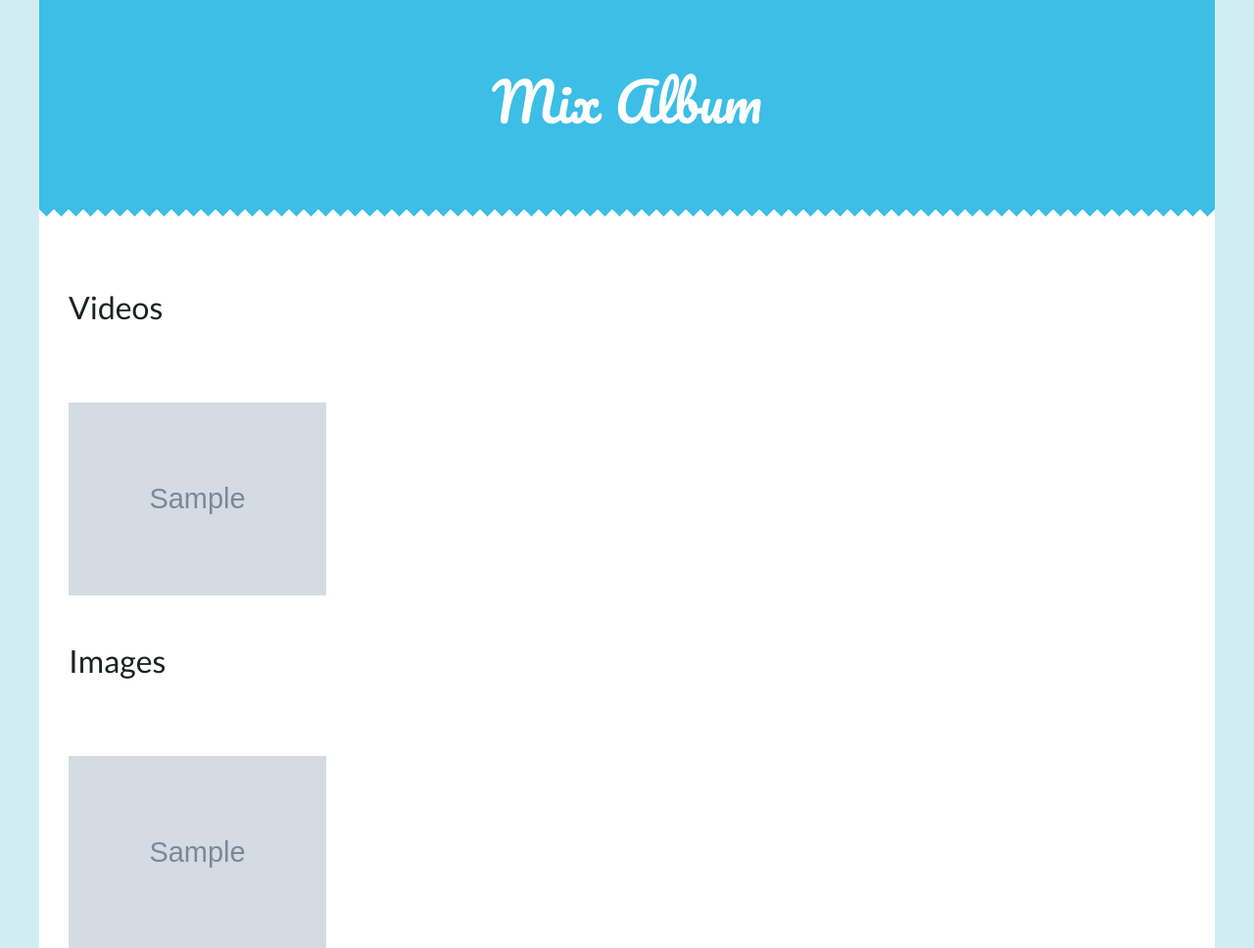
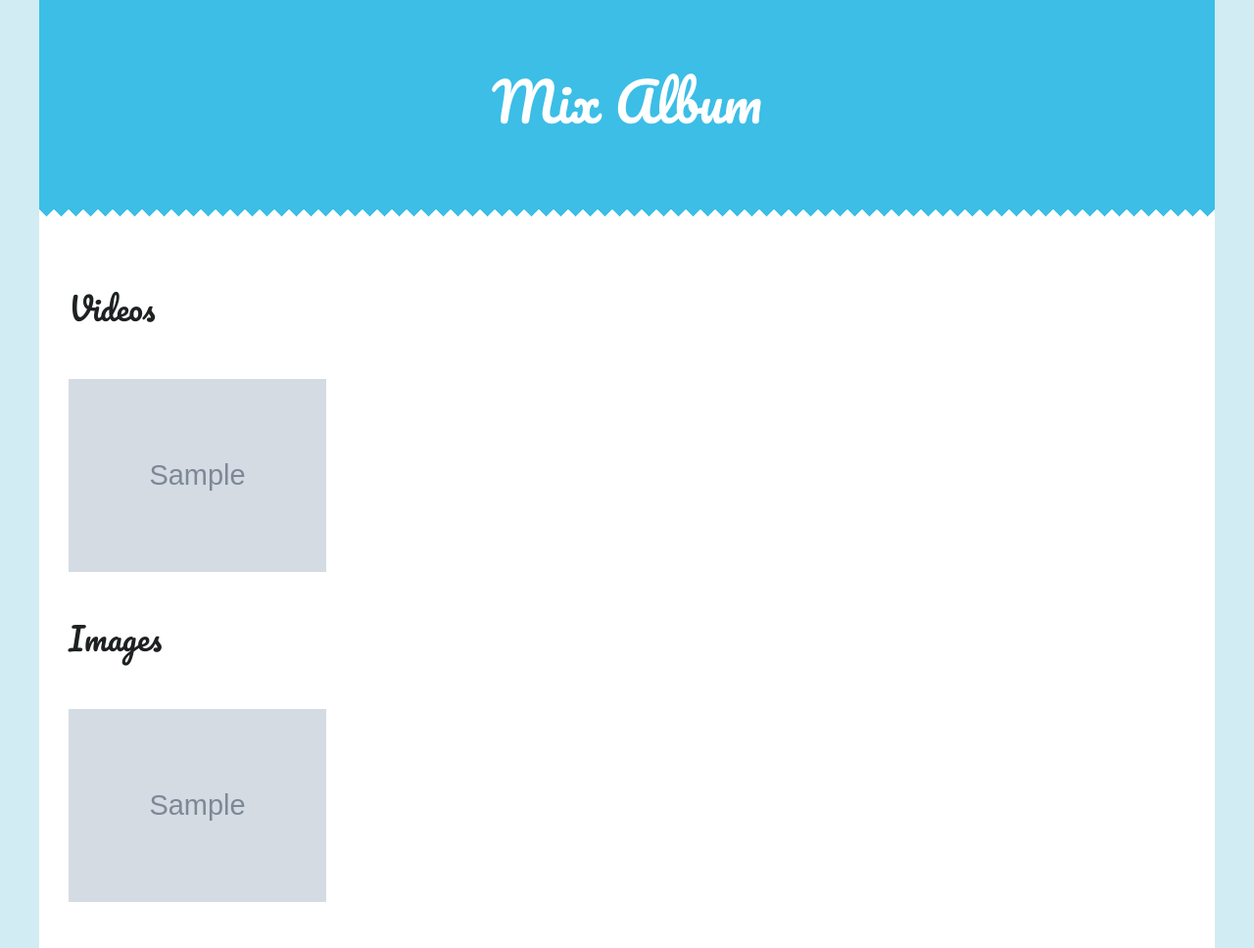
Before and after one commit to karimtabet/creativeoppsv2, a Flask app: page /gallery/1 in a window 1280 px wide. Shown: the part 84-1052 px from the top of the page at 98% size. Run offline with Flask 2, Linux system fonts and the light colour scheme; tables that the repository leaves empty hold one stand-in row (values such as "Sample post"); grey boxes marked "Sample" are stand-in pictures; parts of the project's set-up code (start-up, migrations or seed data) failed here and were passed over; some libraries are stand-ins or nearby versions.

Commit message:
set font for gallery type heading

```diff
--- a/app/static/css/style.css
+++ b/app/static/css/style.css
@@ -660,7 +660,11 @@ position:relative;}
 
 .albums-holder .gallery, .events-holder .event{margin-top:54px;}
 .albums-holder:first-child .gallery, .events-holder:first-child .event{margin-top:0;}
-
+.gallery-type {
+    font-family: 'Pacifico', Arial, sans-serif;
+    color: #1d2122;
+    margin: 0;
+}
 .gallery h5, .gallery p{text-align:center;}
 .gallery h5{margin-top:24px;
 margin-bottom:0;}
```
